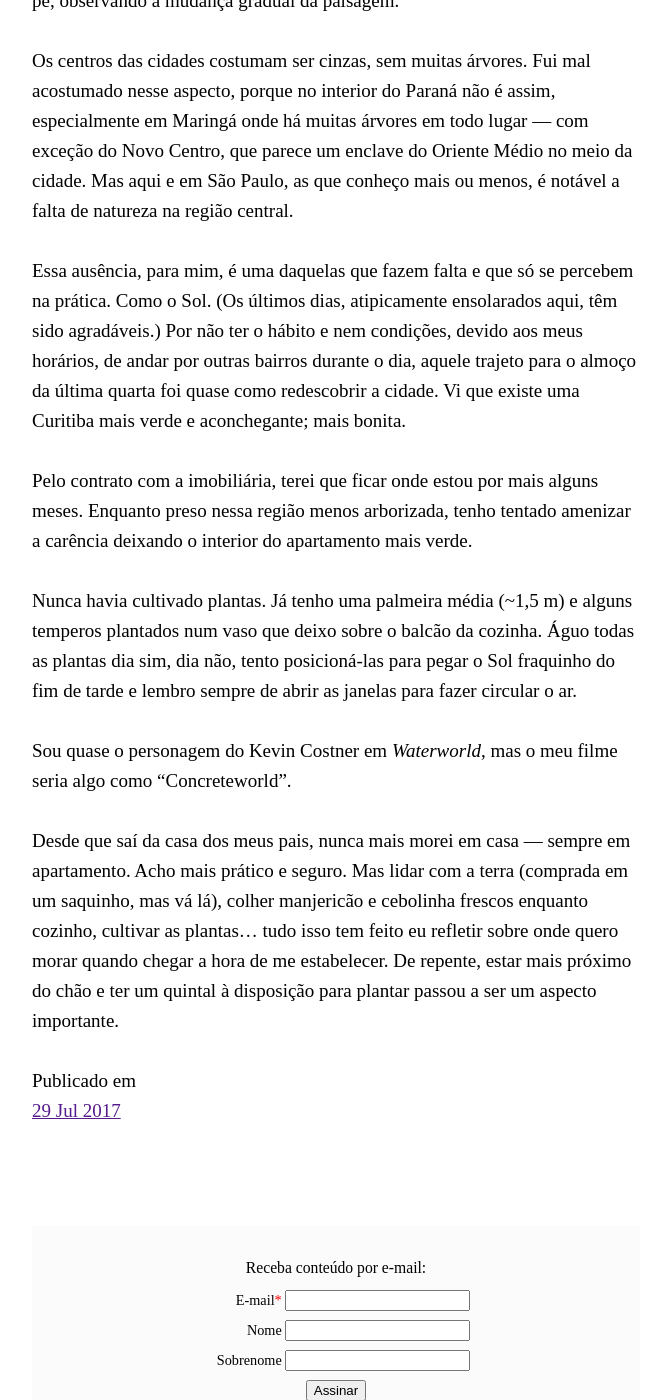
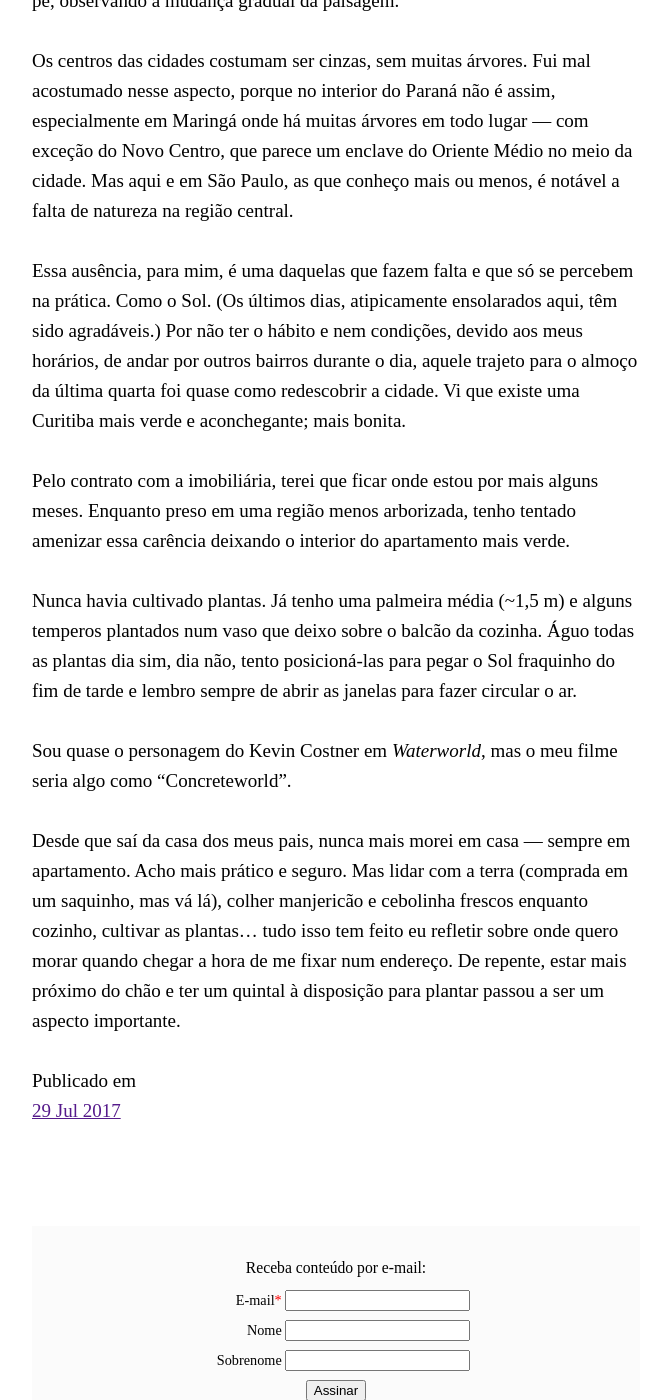
Before and after one commit to rghedin/rghedin.github.io, a Jekyll site: the page built from _posts/2017-07-29-concreteworld.md, in a window 1280 px wide and 1400 px high, scrolled down 552 px. Shown: the whole window, without its empty margins (304-972 px from the left). Built offline with Jekyll 4.4.1, drawn with Linux system fonts in a browser that asks for light colours.

Commit message:
Correções no último post

```diff
--- a/_posts/2017-07-29-concreteworld.md
+++ b/_posts/2017-07-29-concreteworld.md
@@ -9,12 +9,12 @@ Quarta-feira tive um desses, com o CEO e o cara do marketing de uma empresa de s
 
 Os centros das cidades costumam ser cinzas, sem muitas árvores. Fui mal acostumado nesse aspecto, porque no interior do Paraná não é assim, especialmente em Maringá onde há muitas árvores em todo lugar — com exceção do Novo Centro, que parece um enclave do Oriente Médio no meio da cidade. Mas aqui e em São Paulo, as que conheço mais ou menos, é notável a falta de natureza na região central.
 
-Essa ausência, para mim, é uma daquelas que fazem falta e que só se percebem na prática. Como o Sol. (Os últimos dias, atipicamente ensolarados aqui, têm sido agradáveis.) Por não ter o hábito e nem condições, devido aos meus horários, de andar por outras bairros durante o dia, aquele trajeto para o almoço da última quarta foi quase como redescobrir a cidade. Vi que existe uma Curitiba mais verde e aconchegante; mais bonita.
+Essa ausência, para mim, é uma daquelas que fazem falta e que só se percebem na prática. Como o Sol. (Os últimos dias, atipicamente ensolarados aqui, têm sido agradáveis.) Por não ter o hábito e nem condições, devido aos meus horários, de andar por outros bairros durante o dia, aquele trajeto para o almoço da última quarta foi quase como redescobrir a cidade. Vi que existe uma Curitiba mais verde e aconchegante; mais bonita.
 
-Pelo contrato com a imobiliária, terei que ficar onde estou por mais alguns meses. Enquanto preso nessa região menos arborizada, tenho tentado amenizar a carência deixando o interior do apartamento mais verde.
+Pelo contrato com a imobiliária, terei que ficar onde estou por mais alguns meses. Enquanto preso em uma região menos arborizada, tenho tentado amenizar essa carência deixando o interior do apartamento mais verde.
 
 Nunca havia cultivado plantas. Já tenho uma palmeira média (~1,5 m) e alguns temperos plantados num vaso que deixo sobre o balcão da cozinha. Águo todas as plantas dia sim, dia não, tento posicioná-las para pegar o Sol fraquinho do fim de tarde e lembro sempre de abrir as janelas para fazer circular o ar.
 
 Sou quase o personagem do Kevin Costner em _Waterworld_, mas o meu filme seria algo como “Concreteworld”.
 
-Desde que saí da casa dos meus pais, nunca mais morei em casa — sempre em apartamento. Acho mais prático e seguro. Mas lidar com a terra (comprada em um saquinho, mas vá lá), colher manjericão e cebolinha frescos enquanto cozinho, cultivar as plantas… tudo isso tem feito eu refletir sobre onde quero morar quando chegar a hora de me estabelecer. De repente, estar mais próximo do chão e ter um quintal à disposição para plantar passou a ser um aspecto importante.
+Desde que saí da casa dos meus pais, nunca mais morei em casa — sempre em apartamento. Acho mais prático e seguro. Mas lidar com a terra (comprada em um saquinho, mas vá lá), colher manjericão e cebolinha frescos enquanto cozinho, cultivar as plantas… tudo isso tem feito eu refletir sobre onde quero morar quando chegar a hora de me fixar num endereço. De repente, estar mais próximo do chão e ter um quintal à disposição para plantar passou a ser um aspecto importante.
```
